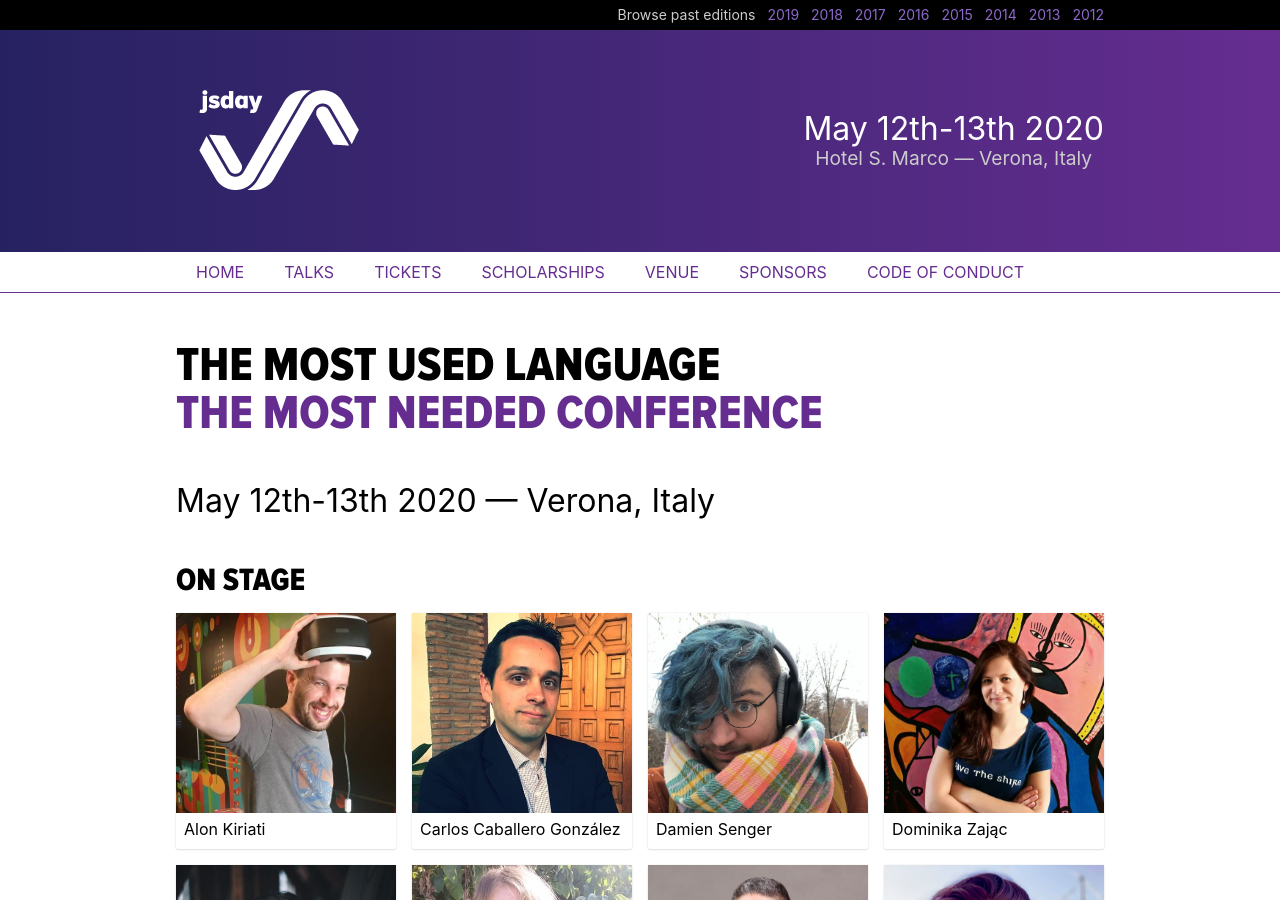
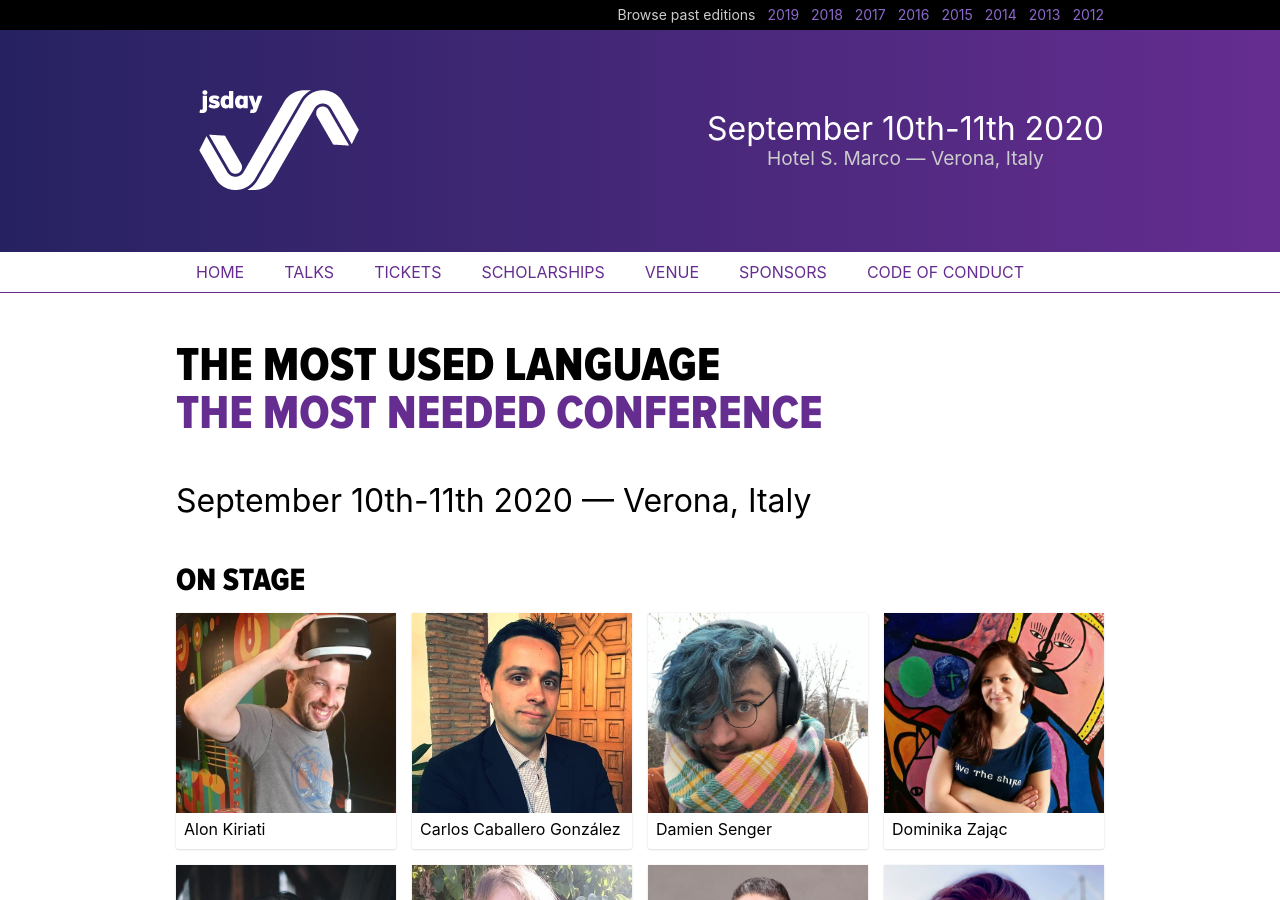
Before and after one commit to giuliatosato/2020.jsday.it, a Jekyll site: the page built from index.html, in a window 1280 px wide and 900 px high. Built offline with Jekyll 4.4.1, drawn with Linux system fonts in a browser that asks for light colours; comment, search, counter and statistics services are not loaded.

Commit message:
Conference postponed

```diff
--- a/_data/conference.yml
+++ b/_data/conference.yml
@@ -1,6 +1,6 @@
 name: jsday
 where: Verona, Italy
-when: May 12th-13th 2020
+when: September 10th-11th 2020
 venue: Hotel S. Marco
 since: 2012
 year: 2020
```
